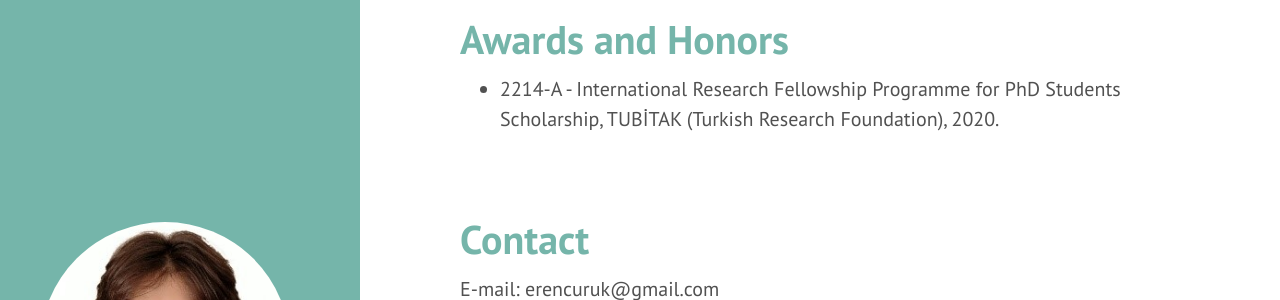
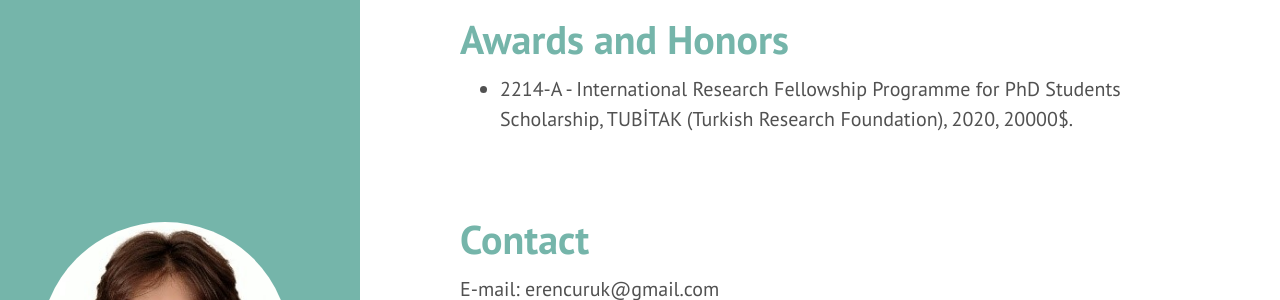
Before and after one commit to erenyildiz33/erenyildiz33.github.io, a Jekyll site: the page built from index.html, in a window 1280 px wide and 900 px high, scrolled down 2161 px. Shown: the part 256-556 px from the top of the window. Built offline with Jekyll 4.4.1, drawn with Linux system fonts in a browser that asks for light colours; the list of posts is cut into pages by our own code.

Commit message:
first commit

```diff
--- a/_posts/2012-02-06-whats-jekyll.md
+++ b/_posts/2012-02-06-whats-jekyll.md
@@ -4,7 +4,7 @@ title: Awards and Honors
 ---
 
 <ul>
-   <li> 2214-A - International Research Fellowship Programme for PhD Students Scholarship, TUBİTAK  (Turkish Research Foundation), 2020.</li>
+   <li> 2214-A - International Research Fellowship Programme for PhD Students Scholarship, TUBİTAK  (Turkish Research Foundation), 2020, 20000$.</li>
 
 
 </ul>
```
